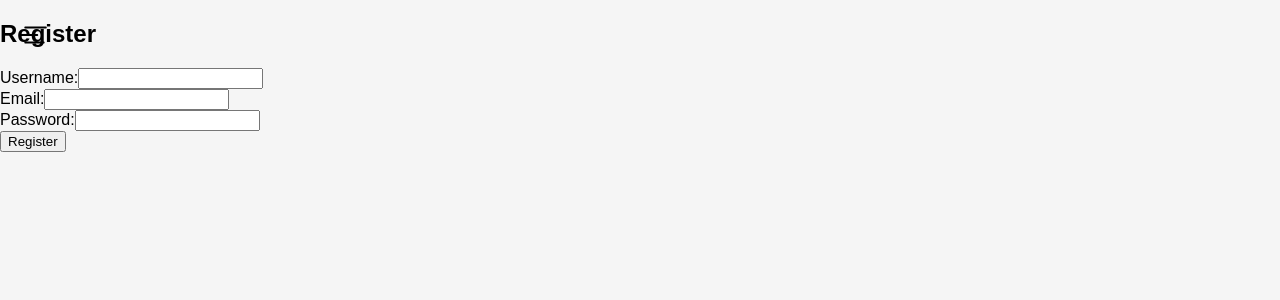
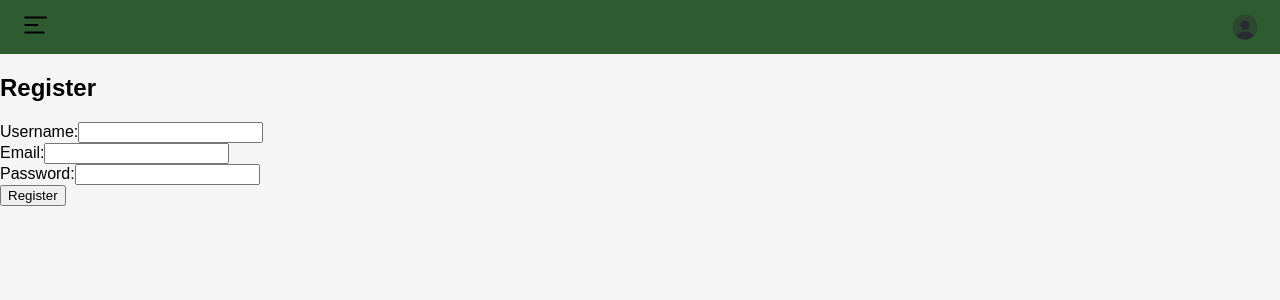
Before and after one commit to PinheiroJuliano/apple_leaf_Projeto_Final, a React (Create React App) app: page /register in a window 1280 px wide. Shown: the top 300 px of the page. Built offline with nearby package versions, Linux system fonts and the light colour scheme.

Commit message:
Alterações header

```diff
--- a/src/App.js
+++ b/src/App.js
@@ -14,7 +14,7 @@ const App = () => {
 
   return (
     <div>
-      <nav>
+      <nav className="navbar">
         <div className="nav-left">
           <div className="menu-hamburger" onClick={toggleMenu}>
             <img
@@ -23,13 +23,16 @@ const App = () => {
               className={`hamburger-icon ${menuOpen ? 'open' : ''}`}
             />
           </div>
+        </div>
+        <div className="nav-right">
+          <img src="./profile.svg" alt="Profile" className="profile-icon" />
+        </div>
+      </nav>
       <div className={`menu-expandable ${menuOpen ? 'open' : ''}`}>
         <ul>
           <li><Link to="/" onClick={toggleMenu}>Início</Link></li>
-                <ul>
-                  <li><Link to="/login">Login</Link></li>
-                  <li><Link to="/register">Registar</Link></li>
-                </ul>
+          <li><Link to="/login" onClick={toggleMenu}>Login</Link></li>
+          <li><Link to="/register" onClick={toggleMenu}>Registar</Link></li>
           <li className="menu-categories">
             <span onClick={toggleMenu}>Categorias</span>
             <ul className={`dropdown-content ${menuOpen ? 'show' : ''}`}>
@@ -40,10 +43,6 @@ const App = () => {
           </li>
         </ul>
       </div>
-        </div>
-        <div className="nav-right">
-        </div>
-      </nav>
       <Routes>
         <Route path="/" element={<Home />} />
         <Route path="/login" element={<Login />} />
--- a/src/styles.css
+++ b/src/styles.css
@@ -1,5 +1,4 @@
 /* styles.css */
-
 
 body {
   font-family: Arial, sans-serif;
@@ -8,10 +7,24 @@ body {
   background-color: #f5f5f5;
 }
 
+.navbar {
+  background-color: #2f5b31;
+  color: white;
+  display: flex;
+  justify-content: space-between;
+  align-items: center;
+  padding: 10px 20px;
+}
+
+.nav-left, .nav-right {
+  display: flex;
+  align-items: center;
+  padding: 0;
+}
+
 .menu-hamburger {
   cursor: pointer;
   z-index: 1000;
-  position: fixed;
   top: 20px;
   left: 20px;
 }
@@ -25,6 +38,7 @@ body {
 .hamburger-icon.open {
   transform: rotate(90deg);
 }
+
 .menu-expandable {
   position: fixed;
   top: 0;
@@ -50,7 +64,6 @@ body {
 
 .menu-expandable ul li {
   padding: 15px;
-  border-bottom: 1px solid #555;
 }
 
 .menu-expandable ul li a {
@@ -71,19 +84,6 @@ body {
   justify-content: flex-end;
 }
 
-.nav-right li {
-  margin: 0 10px;
-}
-
-.nav-right a {
-  color: white;
-  text-decoration: none;
-  font-size: 18px;
-}
-
-.nav-right a:hover {
-  text-decoration: underline;
-}
 
 .search-bar-container {
   display: flex;
@@ -93,7 +93,7 @@ body {
 }
 
 .search-bar {
-  width: 100%;
+  width: 80%;
   max-width: 600px;
   padding: 10px 15px;
   border: 1px solid #ccc;
@@ -120,7 +120,11 @@ body {
   font-size: 16px; /* Menor do que o texto "Categorias" */
 }
 
-
+.profile-icon {
+  width: 30px;
+  height: 30px;
+  cursor: pointer;
+}
 
 #lista-categorias{
   display: flex;
```
Also changed, not shown: public/profile.svg (added). Lines whose indentation alone changed are shown as unchanged.
